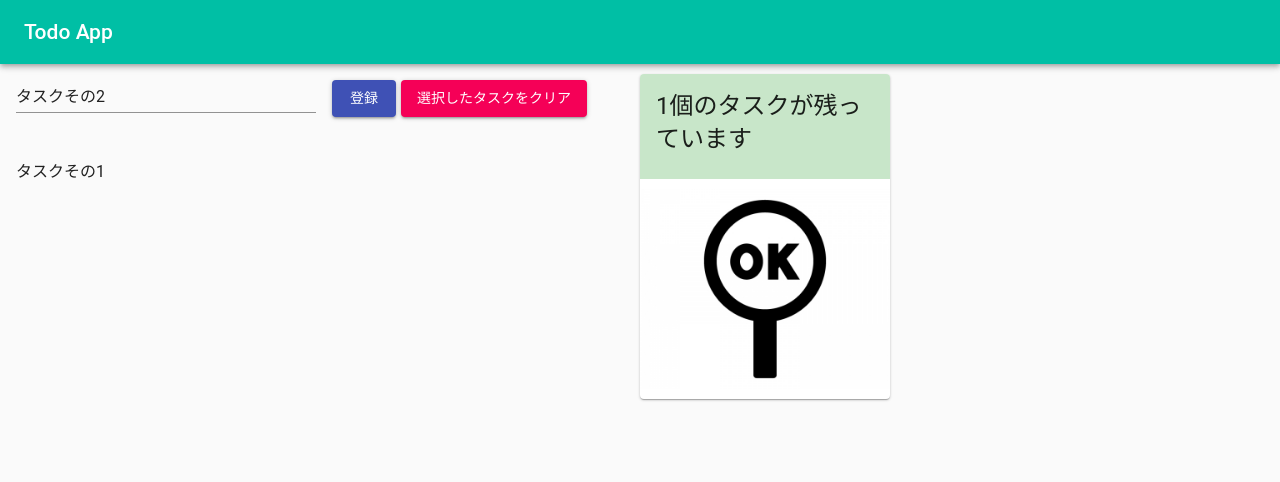
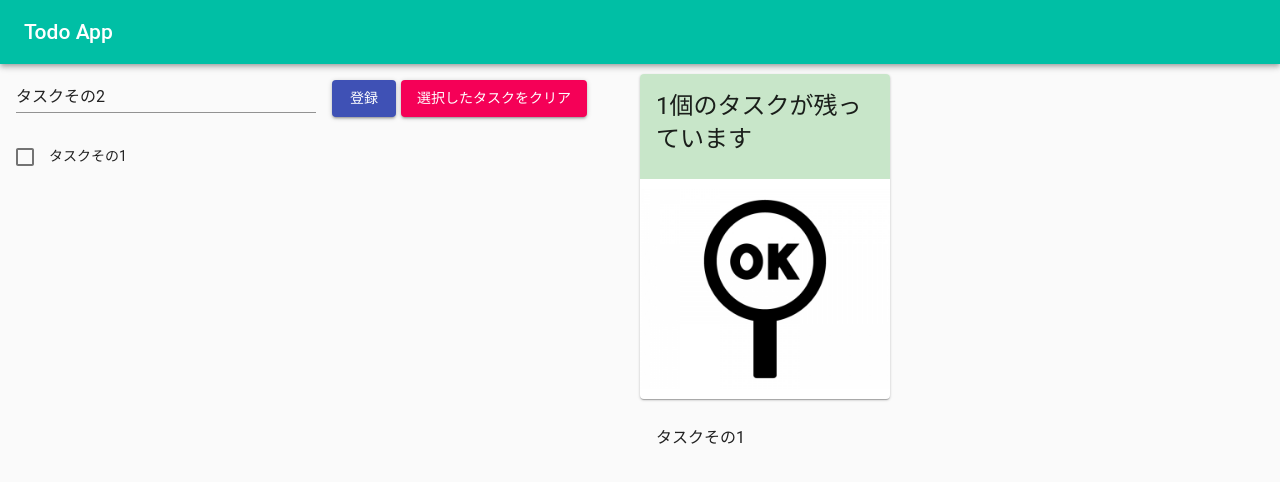
Before and after one commit to keyskey/redux-tutorial, a React app: page / in a window 1280 px wide. Shown: the top 482 px of the page. Built offline with nearby package versions, Linux system fonts and the light colour scheme.

Commit message:
Add CheckBoxList component and clearCheckedTodo method

```diff
--- a/src/component/App.tsx
+++ b/src/component/App.tsx
@@ -4,6 +4,7 @@ import TodoInput from './TodoInput.tsx';
 import TodoItemProps from './TodoItem.tsx';
 import TodoList from './TodoList.tsx';
 import TodoCounter from './TodoCounter.tsx';
+import CheckBoxList from './CheckBoxList.tsx';
 import CssBaseline from '@material-ui/core/CssBaseline';
 import AppBar from '@material-ui/core/AppBar';
 import Toolbar from '@material-ui/core/Toolbar';
@@ -30,13 +31,19 @@ class App extends React.Component<AppProps, AppState> {
   constructor(props) {
     super(props);
     this.state = {
-      tasks: [{ title: 'タスクその1', id: 0 }],
+      tasks: [
+        {
+          title: 'タスクその1',
+          id: 0,
+          checked: false
+        }
+      ],
       uniqueId: 1
     };
   }
 
   addTodo = (title: string): void => {
-    const newTask = { title: title, id: this.state.uniqueId };
+    const newTask = { title: title, id: this.state.uniqueId, checked: false };
     const newTasks = this.state.tasks.concat(newTask);
 
     this.setState({ tasks: newTasks, uniqueId: this.state.uniqueId + 1 });
@@ -44,6 +51,30 @@ class App extends React.Component<AppProps, AppState> {
 
   clearTodo = (): void => {
     this.setState({ tasks: [], uniqueId: 0 });
+  };
+
+  checkTodo = (taskId: number, checked: boolean): void => {
+    const checkedTodos = this.state.tasks.map(task => {
+      if (task.id === taskId) {
+        return Object.assign(task, { checked: checked });
+      } else {
+        return task;
+      }
+    });
+
+    this.setState({ tasks: checkedTodos });
+  };
+
+  clearCheckedTodo = (): void => {
+    const nonSelectedTodos = this.state.tasks.filter(
+      task => task.checked == false
+    );
+    const nextUniqueId = nonSelectedTodos.length;
+    const renumberedTodos = nonSelectedTodos.map((todo, index) =>
+      Object.assign(todo, { id: index })
+    ); // 選択したTodoの削除後はtask.idが連番になっていないので貼り直す
+
+    this.setState({ tasks: renumberedTodos, uniqueId: nextUniqueId });
   };
 
   render() {
@@ -63,11 +94,15 @@ class App extends React.Component<AppProps, AppState> {
         </AppBar>
         <Grid container>
           <Grid item xs={6}>
-            <TodoInput addTodo={this.addTodo} clearTodo={this.clearTodo} />
-            <TodoList tasks={tasks} />
+            <TodoInput
+              addTodo={this.addTodo}
+              clearCheckedTodo={this.clearCheckedTodo}
+            />
+            <CheckBoxList tasks={tasks} checkTodo={this.checkTodo} />
           </Grid>
           <Grid item xs={4}>
             <TodoCounter count={tasks.length} />
+            <TodoList tasks={tasks} />
           </Grid>
         </Grid>
       </div>
--- /dev/null
+++ b/src/component/CheckBoxList.tsx
@@ -0,0 +1,44 @@
+import React from 'react';
+import { TodoItemProps } from './TodoItem.tsx';
+import FormGroup from '@material-ui/core/FormGroup';
+import FormControlLabel from '@material-ui/core/FormControlLabel';
+import Checkbox, { CheckboxProps } from '@material-ui/core/Checkbox';
+import { withStyles } from '@material-ui/core/styles';
+
+const styles = {
+  checkBoxList: {
+    paddingLeft: 15
+  }
+};
+
+interface CheckBoxListProps {
+  tasks: TodoItemProps[];
+  classes: any;
+  checkTodo: (taskId: number, checked: boolean) => void;
+}
+
+const CheckBoxList = (props: CheckBoxListProps) => {
+  const { tasks, classes, checkTodo } = props;
+
+  const handleChange = (taskId: number) => (
+    event: React.ChangeEvent<HTMLInputElement>
+  ) => {
+    checkTodo(taskId, event.target.checked);
+  };
+
+  const checkboxes = tasks.map(task => {
+    return (
+      <FormControlLabel
+        control={
+          <Checkbox checked={task.checked} onChange={handleChange(task.id)} />
+        }
+        label={task.title}
+        key={task.id}
+      />
+    );
+  });
+
+  return <FormGroup className={classes.checkBoxList}>{checkboxes}</FormGroup>;
+};
+
+export default withStyles(styles)(CheckBoxList);
```
